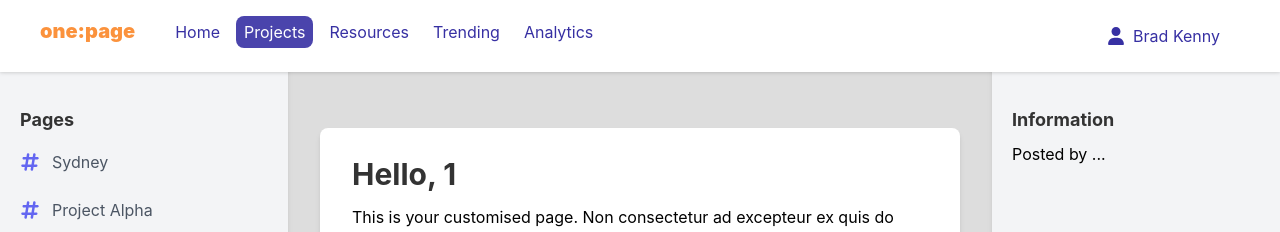
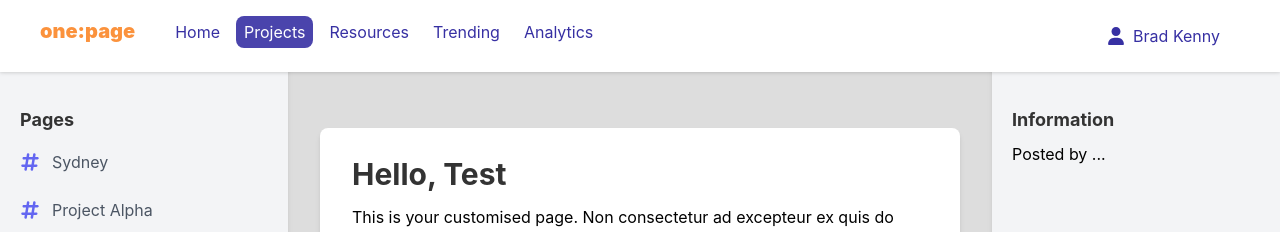
Before and after one commit to bradleykenny/one-page, a Next.js app in the folder client/: page /page/1 in a window 1280 px wide. Shown: the top 232 px of the page. Built offline with nearby package versions, Linux system fonts and the light colour scheme; no server answers.

Commit message:
Hitting page API

```diff
--- /dev/null
+++ b/client/hooks/usePage.ts
@@ -0,0 +1,26 @@
+import { useEffect, useState } from "react";
+import useApi from "./useApi";
+
+const usePage = (id: string) => {
+  const [result, setResult] = useState("");
+
+  useEffect(() => {
+    const fetchData = async () => {
+      if (!id) {
+        return;
+      }
+
+      const response = await useApi(`/page/${id}`, "GET");
+      console.log(response);
+
+      if (response.data) {
+        setResult(response.data.content);
+      }
+    };
+    fetchData();
+  }, [id]);
+
+  return { result };
+};
+
+export default usePage;
--- a/client/pages/page/[id]/index.tsx
+++ b/client/pages/page/[id]/index.tsx
@@ -2,23 +2,23 @@ import MarkdownCard from "@src/components/MarkdownCard";
 import Navbar from "@src/components/NavBar";
 import Sidebar from "@src/components/Sidebar";
 import SidebarInfo from "@src/components/SidebarInfo";
-import useApi from "@src/hooks/useApi";
+import usePage from "@src/hooks/usePage";
 import { useRouter } from "next/router";
 import { mdSample1 } from "test/markdown-content";
 
 const User = () => {
   const router = useRouter();
   const { id } = router.query;
-  console.log(router.query);
 
-  const userResult = useApi("/user");
+  const { result } = usePage(id as string);
+  console.log("r", result);
 
   return (
     <div>
       <Navbar />
       <Sidebar />
       <div className="pt-32 pb-12">
-        <MarkdownCard markdown={mdSample1(id)} />
+        <MarkdownCard markdown={result || mdSample1("Test")} />
       </div>
       <SidebarInfo />
     </div>
```
Also changed, not shown: 2 other files (tests, documents, lock files or other folders).
